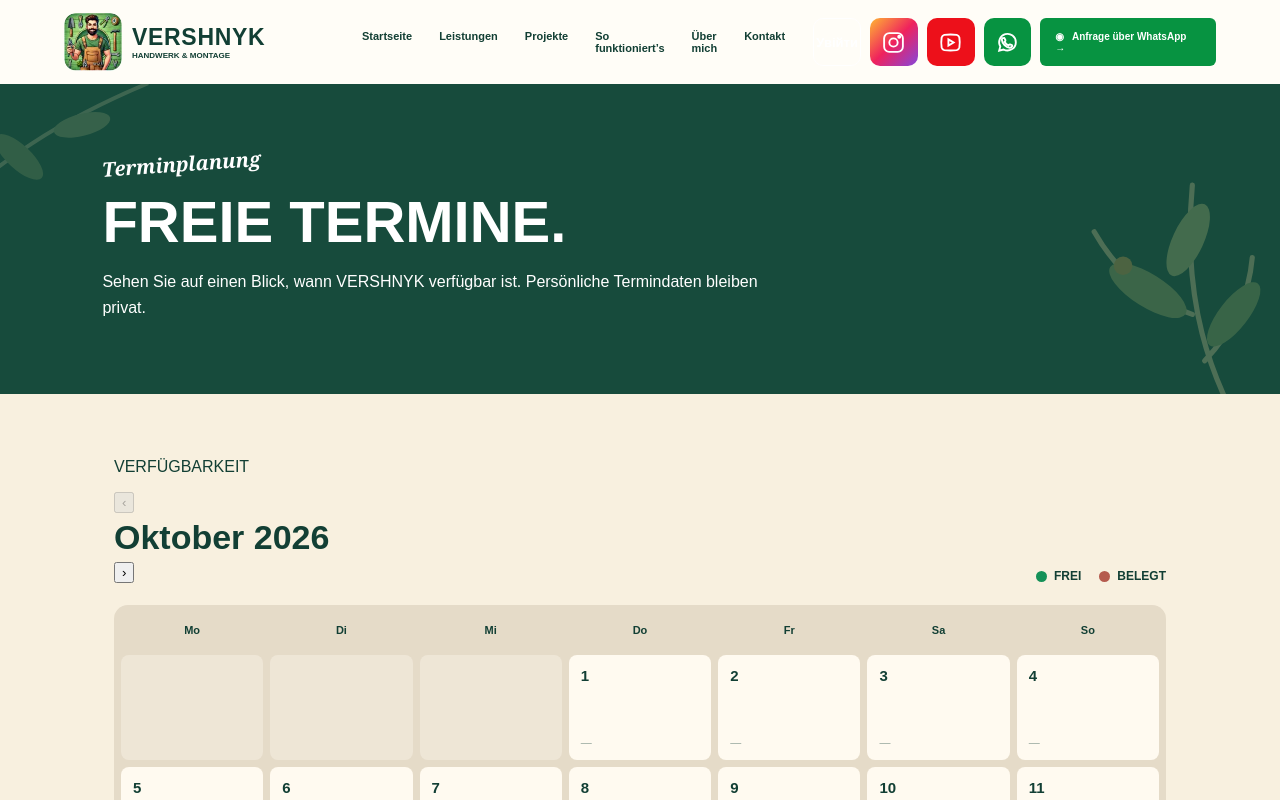
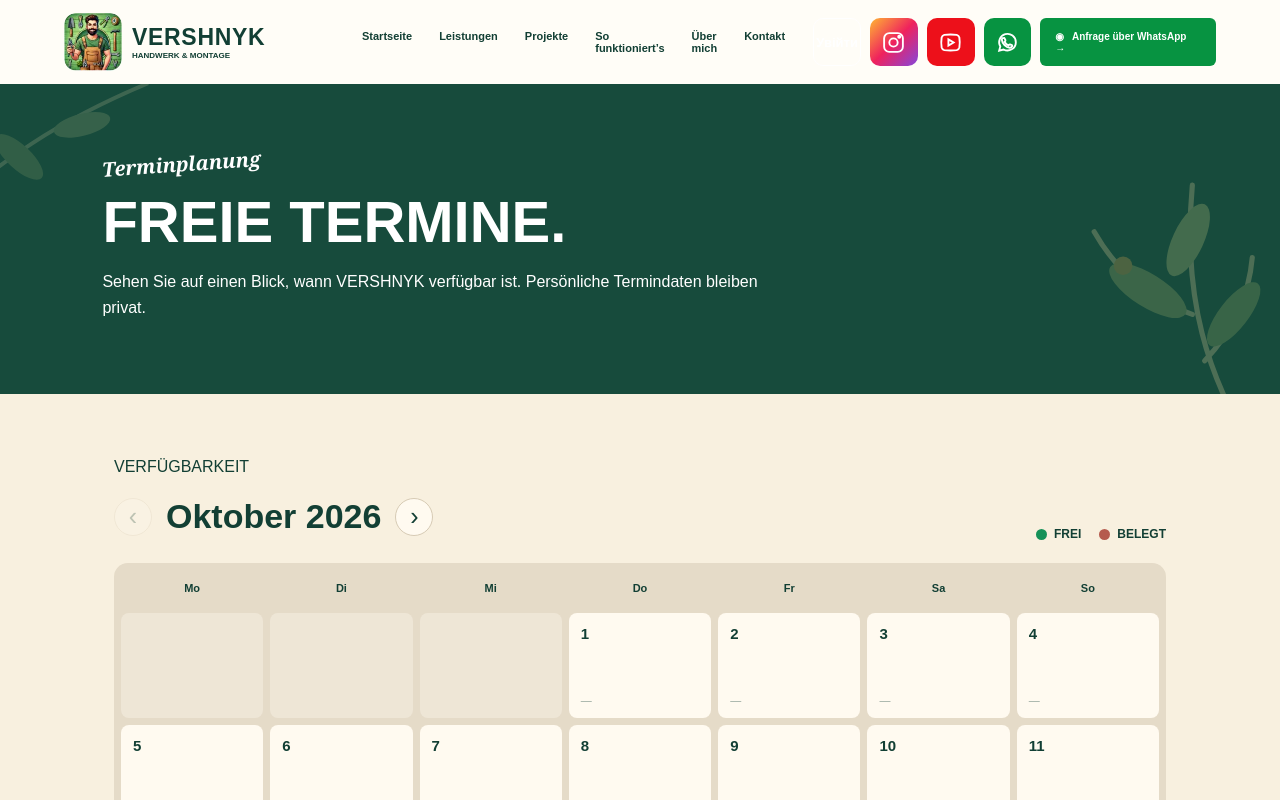
Before and after one commit to ch-ua/vershnyk-com, a Next.js app: page /kalender in a window 1280 px wide. Shown: the top 800 px of the page. Built offline with nearby package versions, Linux system fonts and the light colour scheme.

Commit message:
Style public calendar month navigation

```diff
--- a/src/app/globals.css
+++ b/src/app/globals.css
@@ -238,3 +238,6 @@
 @media(max-width:800px){
  .header .actions .loginButton{display:inline-flex!important;width:auto!important;min-width:64px!important;height:36px;padding:0 10px;border-radius:999px;font-size:10px}
 }
+
+.monthNav{display:flex;align-items:center;gap:14px}.monthNav h2{margin:5px 0}.monthNav button{width:38px;height:38px;border:1px solid #d7cbb5;border-radius:50%;background:#fffaf0;color:#123f34;font-size:25px;line-height:1;cursor:pointer}.monthNav button:disabled{opacity:.25;cursor:default}
+@media(max-width:800px){.monthNav{gap:9px}.monthNav button{width:34px;height:34px;font-size:22px}}
```
